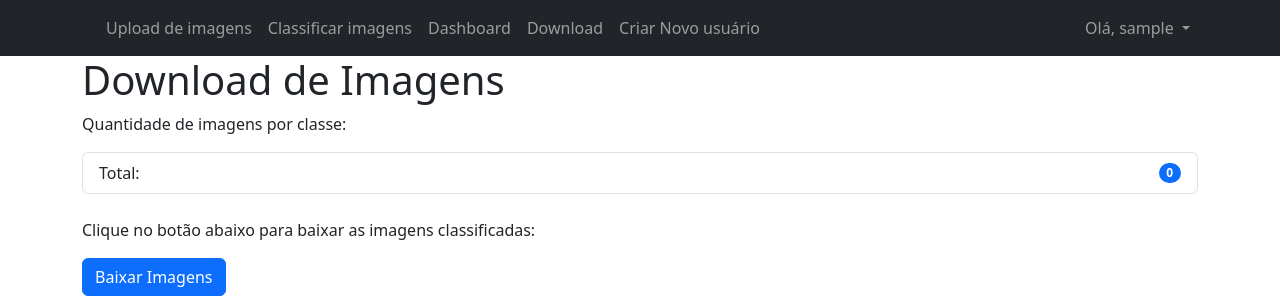
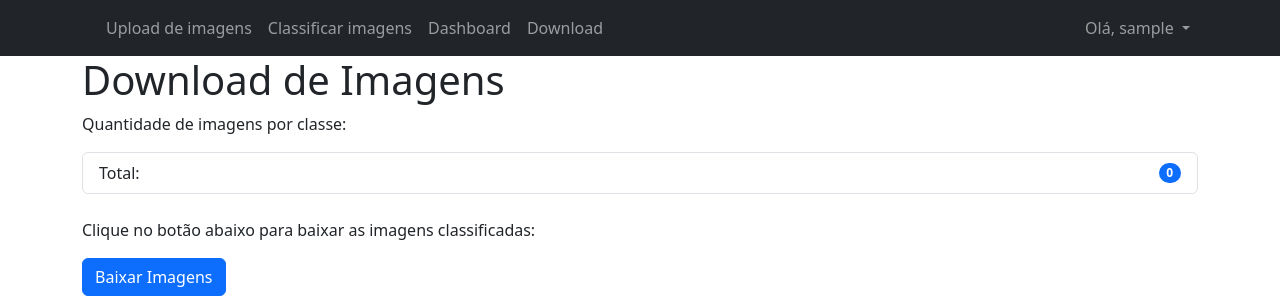
Before and after one commit to viniciostec22/classificador, a Django app: page /images/download/ in a window 1280 px wide. Shown: the top 300 px of the page. Run offline with Django 5.2, Linux system fonts and the light colour scheme; the visitor is signed in with stand-in values (Sample User, id 1); data that the repository does not hold is empty; some libraries are stand-ins or nearby versions.

Commit message:
modified:   templates/partials/header.html modified:   users/urls.

```diff
--- a/templates/partials/header.html
+++ b/templates/partials/header.html
@@ -23,7 +23,7 @@
                   <a class="nav-link" href="{% url 'download' %}">Download</a>
               </li>
               <li class="nav-item">
-                <a class="nav-link" href="{% url 'cadastro' %}" class="new-user-link">Criar Novo usuário</a>
+                {% comment %} <a class="nav-link" href="{% url 'cadastro' %}" class="new-user-link">Criar Novo usuário</a> {% endcomment %}
             </li>
 
           </ul>
--- a/users/urls.py
+++ b/users/urls.py
@@ -3,7 +3,7 @@ from . import views
 
 
 urlpatterns = [
-   path('new_user/', views.new_user, name="cadastro" ),
+   # path('new_user/', views.new_user, name="cadastro" ),
    path('login/', views.logar, name="login"),
    path('logout/', views.logout, name='logout')
 ]
```
